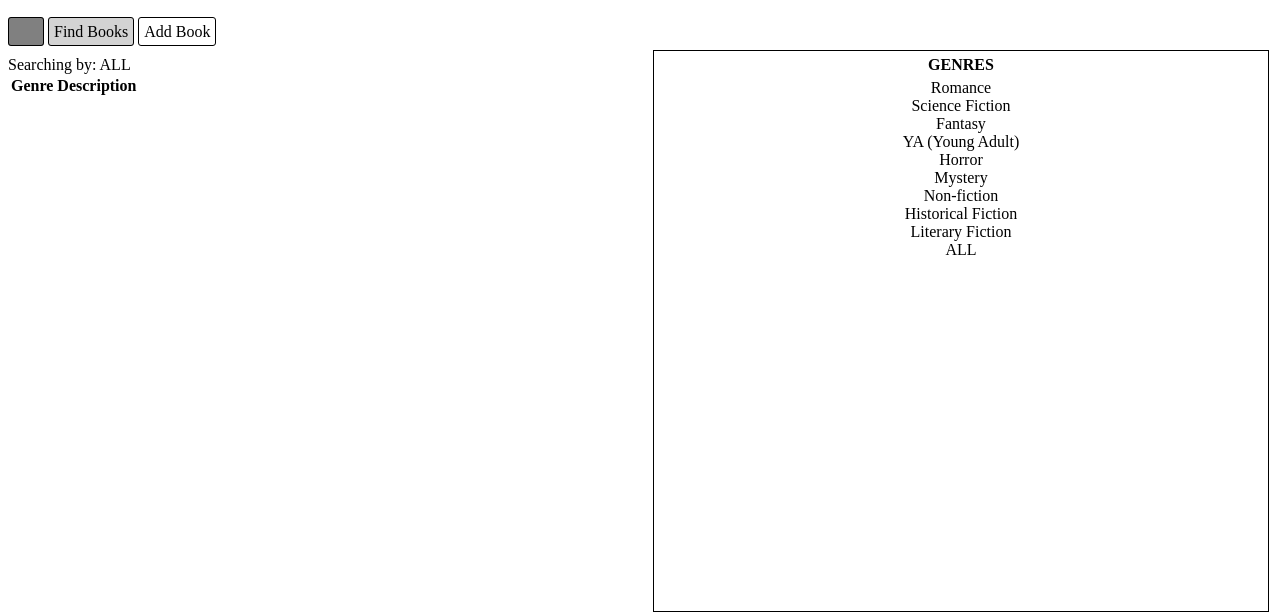
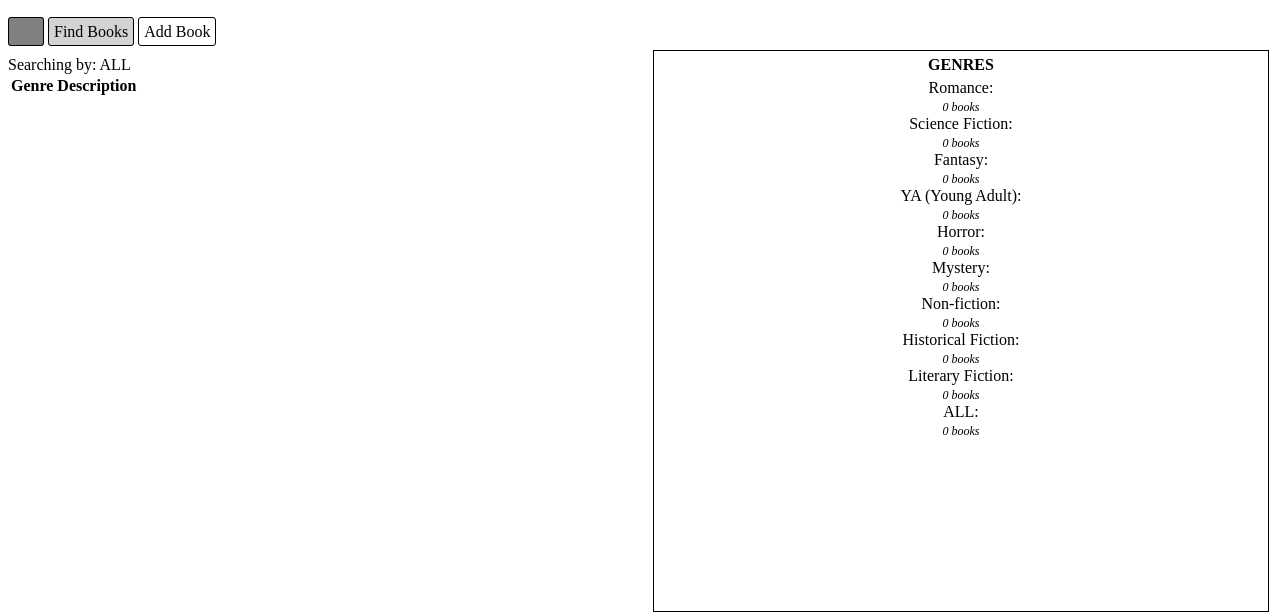
Before and after one commit to FirePhoenix555/blind-book-date, a website: page public/finding.html in a window 1280 px wide. Drawn offline with nearby package versions, Linux system fonts and the light colour scheme; no server answers.

Commit message:
added book count

```diff
--- a/public/finding.html
+++ b/public/finding.html
@@ -10,6 +10,10 @@
 		<style>
 			.genre:hover {
 				cursor: pointer;
+			}
+
+			.genre i {
+				font-size: 12px;
 			}
 		</style>
 
@@ -44,16 +48,36 @@
 
 		<div class="main-container" id="side">
 			<p class="sticky" style="text-align: center;"><strong>GENRES</strong></p>
-			<div class="genre" onclick="searchByGenre('Romance')">Romance</div>
-			<div class="genre" onclick="searchByGenre('Science Fiction')">Science Fiction</div>
-			<div class="genre" onclick="searchByGenre('Fantasy')">Fantasy</div>
-			<div class="genre" onclick="searchByGenre('YA (Young Adult)')">YA (Young Adult)</div>
-			<div class="genre" onclick="searchByGenre('Horror')">Horror</div>
-			<div class="genre" onclick="searchByGenre('Mystery')">Mystery</div>
-			<div class="genre" onclick="searchByGenre('Non-fiction')">Non-fiction</div>
-			<div class="genre" onclick="searchByGenre('Historical Fiction')">Historical Fiction</div>
-			<div class="genre" onclick="searchByGenre('Literary Fiction')">Literary Fiction</div>
-			<div class="genre" onclick="searchByGenre('ALL')">ALL</div>
+			<div class="genre" onclick="searchByGenre('Romance')">Romance: <br>
+				<i><span id="Romanceb">0</span> books</i>
+			</div>
+			<div class="genre" onclick="searchByGenre('Science Fiction')">Science Fiction: <br>
+				<i><span id="Science Fictionb">0</span> books</i>
+			</div>
+			<div class="genre" onclick="searchByGenre('Fantasy')">Fantasy: <br>
+				<i><span id="Fantasyb">0</span> books</i>
+			</div>
+			<div class="genre" onclick="searchByGenre('YA (Young Adult)')">YA (Young Adult): <br>
+				<i><span id="YA (Young Adult)b">0</span> books</i>
+			</div>
+			<div class="genre" onclick="searchByGenre('Horror')">Horror: <br>
+				<i><span id="Horrorb">0</span> books</i>
+			</div>
+			<div class="genre" onclick="searchByGenre('Mystery')">Mystery: <br>
+				<i><span id="Mysteryb">0</span> books</i>
+			</div>
+			<div class="genre" onclick="searchByGenre('Non-fiction')">Non-fiction: <br>
+				<i><span id="Non-fictionb">0</span> books</i>
+			</div>
+			<div class="genre" onclick="searchByGenre('Historical Fiction')">Historical Fiction: <br>
+				<i><span id="Historical Fictionb">0</span> books</i>
+			</div>
+			<div class="genre" onclick="searchByGenre('Literary Fiction')">Literary Fiction: <br>
+				<i><span id="Literary Fictionb">0</span> books</i>
+			</div>
+			<div class="genre" onclick="searchByGenre('ALL')">ALL: <br>
+				<i><span id="ALLb">0</span> books</i>
+			</div>
 		</div>
 	</body>
 </html>
--- a/public/main.js
+++ b/public/main.js
@@ -5,15 +5,17 @@ let waiting = true;
 
 let ct = 0;
 
-/*
-get a list of books
-*/
+const GENRES = ["ALL"];
 
 socket.on("books", data => {
 	if (ct != 0) return;
 	lob = data;
 	waiting = false;
 	ct++;
+
+	for (let i = 0; i < data.length; i++) {
+		if (!GENRES.includes(data[i].genre)) GENRES.push(data[i].genre);
+	}
 })
 
 // https://davidwalsh.name/query-string-javascript
@@ -80,20 +82,30 @@ function searchByGenre(genre) {
 	}
 
 	let options = [];
+	let all = {
+		ALL: []
+	};
 	for (let i = 0; i < lob.length; i++) {
 		if (lob[i].genre == genre || genre == "ALL") {
 			options.push(lob[i]);
 		}
+		if (all[lob[i].genre]) all[lob[i].genre].push(lob[i]);
+		else all[lob[i].genre] = [lob[i]];
+
+		all.ALL.push(lob[i]);
 	}
 
 	document.getElementById("search-type").textContent = genre;
 
+	for (let i = 0; i < GENRES.length; i++) {
+		if (document.getElementById(GENRES[i] + "b")) {
+			document.getElementById(GENRES[i] + "b").textContent = all[GENRES[i]].length;
+		}
+	}
+
 	// description.substring(0, 20) + "...";
 	let arr = makeArr(options);
 	makeTable(document.getElementById("books"), arr);
-
-	// put them onto the webpage
-	console.log(options);
 }
 
 function substringIze(desc, len) {
```
